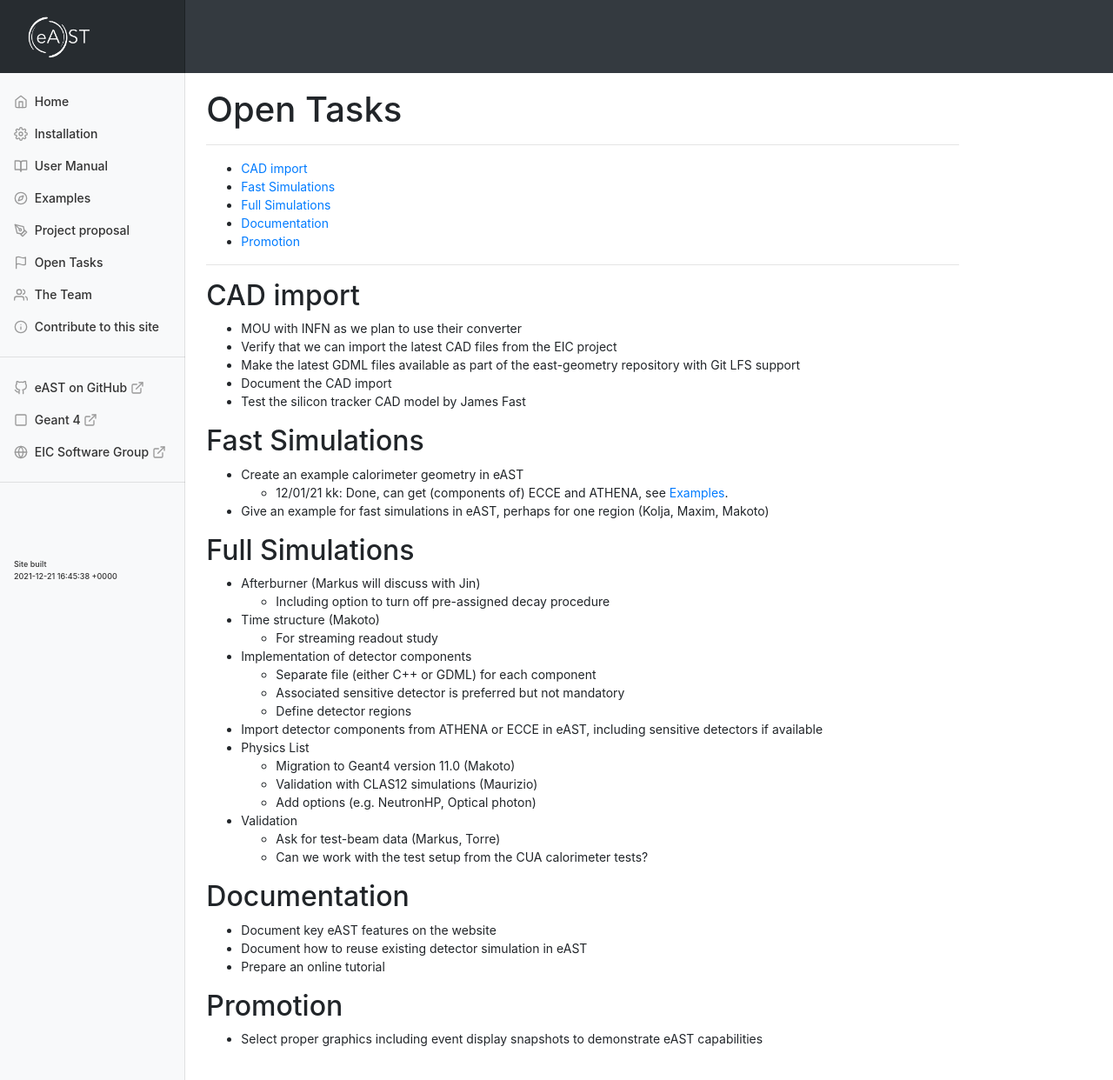
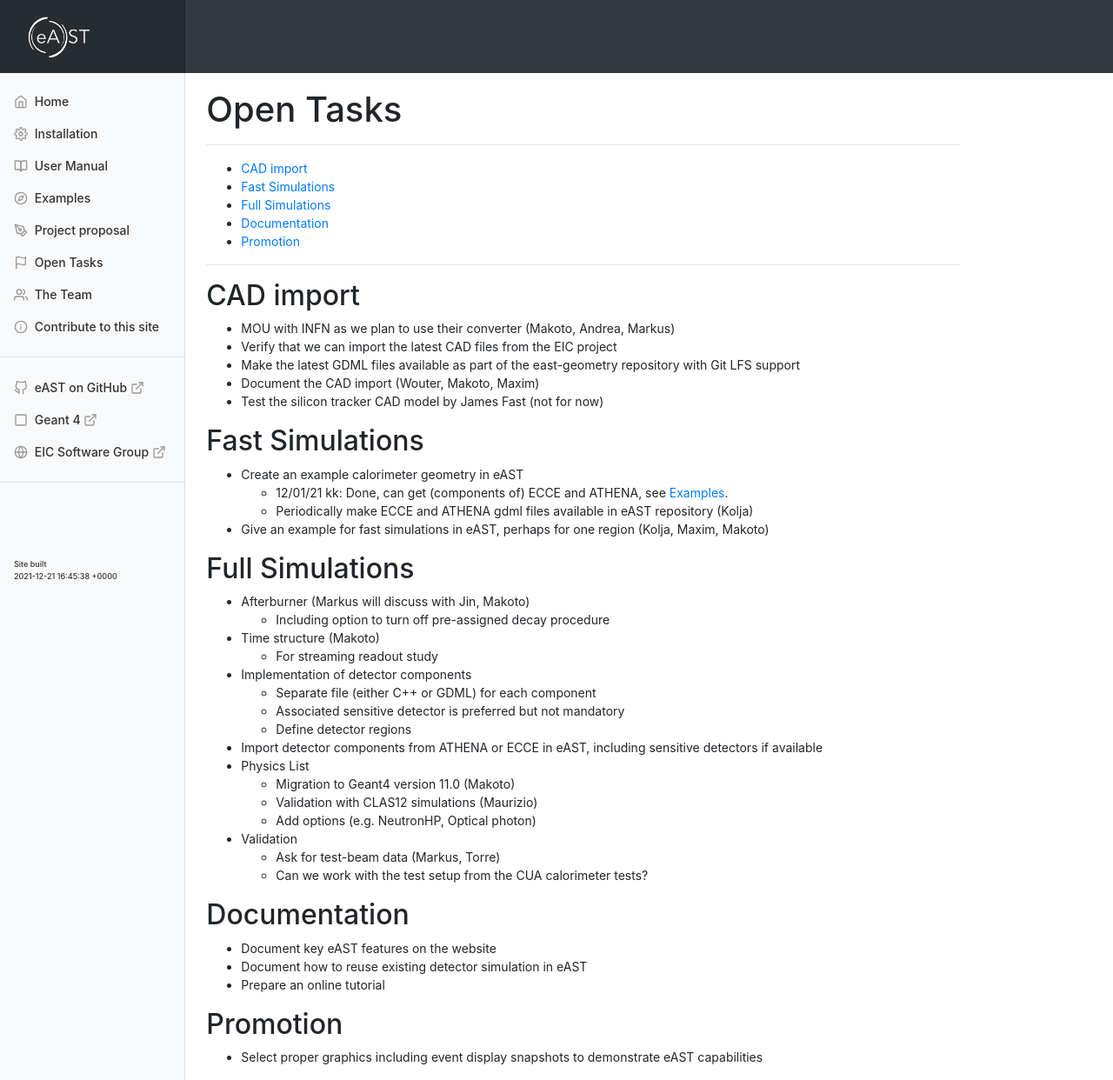
Before and after one commit to eic/east, a Jekyll site: the page built from docs/_content/tasks.md, in a window 1280 px wide and 1242 px high. Shown: the whole window at 87% size. Built offline with Jekyll 4.4.1, drawn with Linux system fonts in a browser that asks for light colours; nearby versions of some CDN libraries.

Commit message:
Update tasks.md

```diff
--- a/docs/_content/tasks.md
+++ b/docs/_content/tasks.md
@@ -15,21 +15,22 @@ name: tasks
 
 ## CAD import
 
-* MOU with INFN as we plan to use their converter
+* MOU with INFN as we plan to use their converter (Makoto, Andrea, Markus)
 * Verify that we can import the latest CAD files from the EIC project
 * Make the latest GDML files available as part of the east-geometry repository with Git LFS support
-* Document the CAD import
-* Test the silicon tracker CAD model by James Fast
+* Document the CAD import (Wouter, Makoto, Maxim)
+* Test the silicon tracker CAD model by James Fast (not for now)
 
 ## Fast Simulations
 
 * Create an example calorimeter geometry in eAST
   * 12/01/21 kk: Done, can get (components of) ECCE and ATHENA, see [Examples](examples).
+  * Periodically make ECCE and ATHENA gdml files available in eAST repository (Kolja)
 * Give an example for fast simulations in eAST, perhaps for one region (Kolja, Maxim, Makoto)
 
 ## Full Simulations
 
-* Afterburner (Markus will discuss with Jin)
+* Afterburner (Markus will discuss with Jin, Makoto)
   * Including option to turn off pre-assigned decay procedure
 * Time structure (Makoto)
   * For streaming readout study
```
